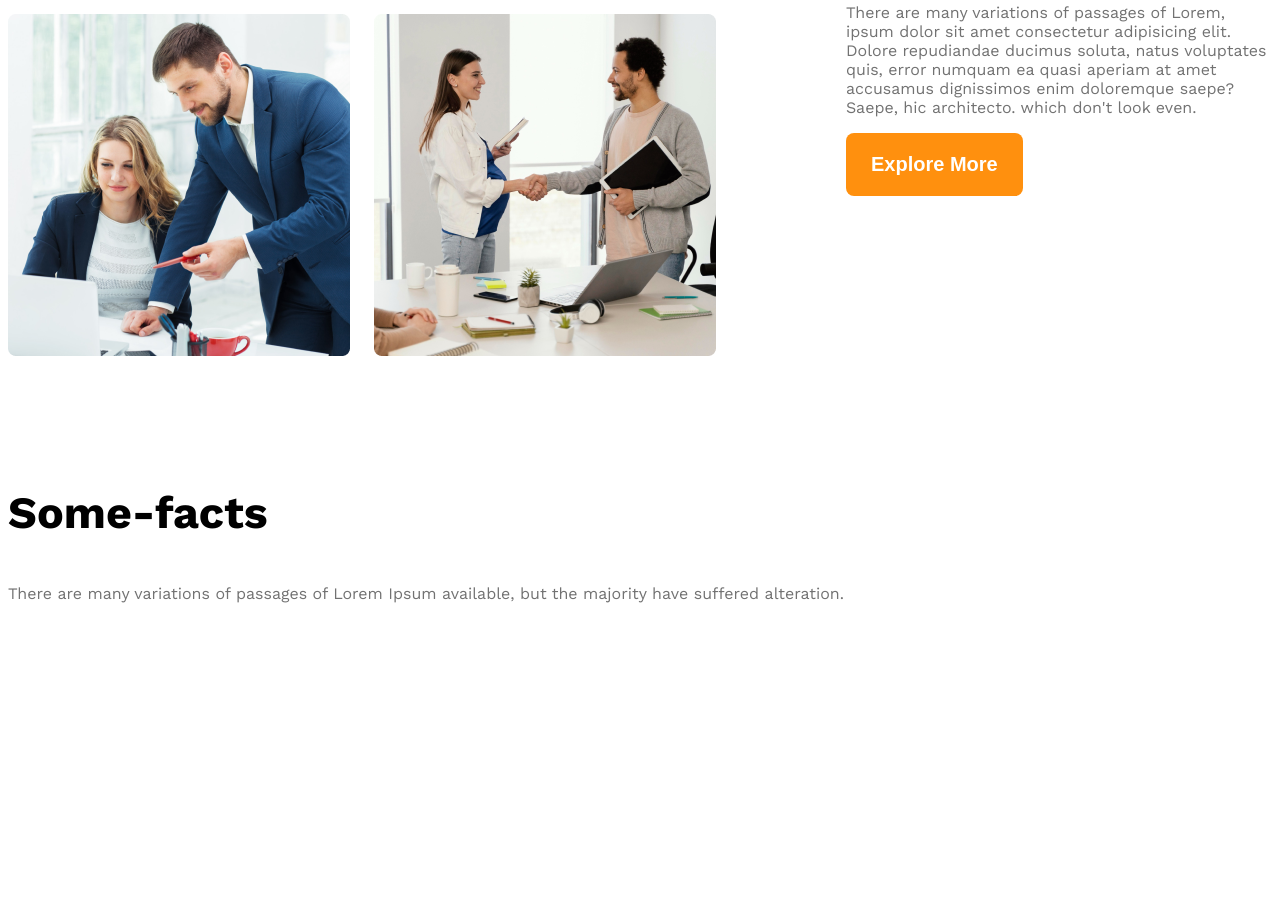
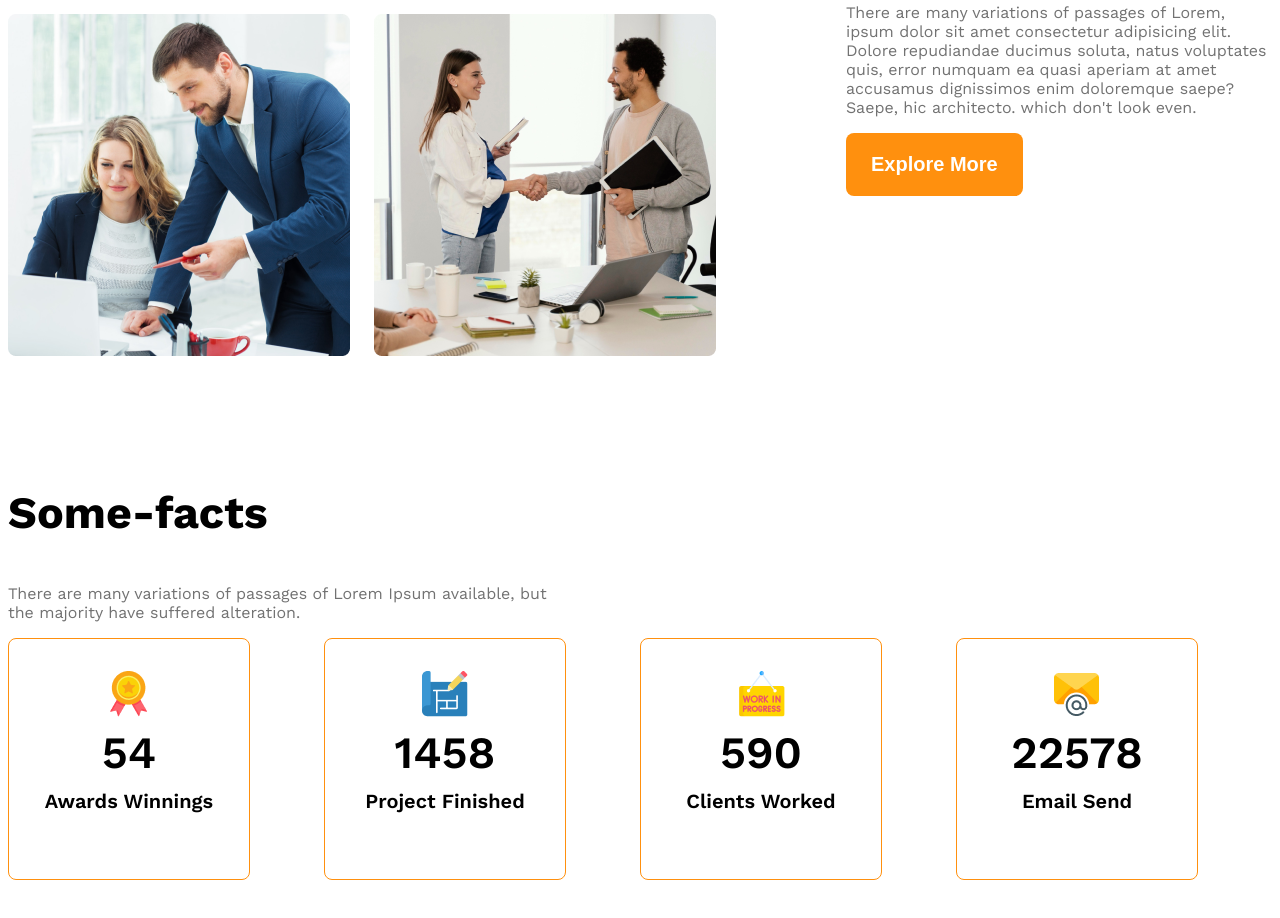
Before and after one commit to shakilahmmedOSD/again-g3-architect-website, a plain HTML site: page index.html in a window 1280 px wide. Shown: the part 1666-2584 px from the top of the page. Before the commit the page ends 2558 px from the top, so only its background shows below. Drawn offline with nearby package versions, Linux system fonts and the light colour scheme.

Commit message:
display flex, justify-content, align-items, text-align diye fact card structure created

```diff
--- a/index.html
+++ b/index.html
@@ -67,31 +67,40 @@
             <h3 class="section-title">
                 Some-facts
             </h3>
-            <p class="text-light-gray">There are many variations of passages of Lorem Ipsum available, but the majority
+            <p class="text-light-gray fact-description">There are many variations of passages of Lorem Ipsum available, but the majority
                 have suffered alteration.
             </p>
             <div class="facts-container">
-                <!-- .fact*4>img.fact-icon+h4.fact-number+h5.fact-name  -->
-                <div class="fact">
-                    <img src="" alt="" class="fact-icon">
-                    <h4 class="fact-number"></h4>
-                    <h5 class="fact-name"></h5>
-                </div>
-                <div class="fact">
-                    <img src="" alt="" class="fact-icon">
-                    <h4 class="fact-number"></h4>
-                    <h5 class="fact-name"></h5>
-                </div>
-                <div class="fact">
-                    <img src="" alt="" class="fact-icon">
-                    <h4 class="fact-number"></h4>
-                    <h5 class="fact-name"></h5>
-                </div>
-                <div class="fact">
-                    <img src="" alt="" class="fact-icon">
-                    <h4 class="fact-number"></h4>
-                    <h5 class="fact-name"></h5>
-                </div>
+                <!-- .fact-card*4>img.fact-icon+h4.fact-number+h5.fact-name  -->
+                 <div class="fact-card display-flex">
+                   <div>
+                     <img src="images/icons/ribon.png" alt="" class="fact-icon">
+                    <h4 class="fact-number">54</h4>
+                    <h5 class="fact-name">Awards Winnings</h5>
+                   </div>
+                 </div>
+                 <div class="fact-card display-flex">
+                    <div>
+                        <img src="images/icons/projects.png" alt="" class="fact-icon">
+                    <h4 class="fact-number">1458</h4>
+                    <h5 class="fact-name">Project Finished</h5>
+                    </div>
+                 </div>
+                 <div class="fact-card display-flex">
+                   <div>
+                     <img src="images/icons/customers.png" alt="" class="fact-icon">
+                    <h4 class="fact-number">590</h4>
+                    <h5 class="fact-name">Clients Worked</h5>
+                   </div>
+                 </div>
+                 <div class="fact-card display-flex">
+                    <div>
+                        <img src="images/icons/email.png" alt="" class="fact-icon">
+                    <h4 class="fact-number">22578</h4>
+                    <h5 class="fact-name">Email Send</h5>
+                    </div>
+                 </div>
+
             </div>
         </section>
         <!-- some facts -->
--- a/styles/architects.css
+++ b/styles/architects.css
@@ -129,6 +129,34 @@ main>section {
     font-weight: 500;
 }
 
+/* some fact related styles */
+.facts-container{
+    display: grid;
+    grid-template-columns: repeat(4, 1fr);
+}
+.fact-card{
+    border: 1px solid #FF900E;
+    width: 240px;
+    height: 240px;
+    border-radius: 8px;
+    text-align: center;
+    align-items: center;
+    justify-content: center;
+}
+.fact-number{
+    font-size: 2.8rem;
+    font-weight: 600;
+    margin-top: 5px;
+    margin-bottom: 10px;
+}
+.fact-name{
+  font-size: 1.25rem;
+  font-weight: 600;
+  margin-top: 10px;
+}
+.fact-description{
+    max-width: 540px;
+}
 /* responsive media query */
 @media screen and (max-width: 576px) {
 
```
